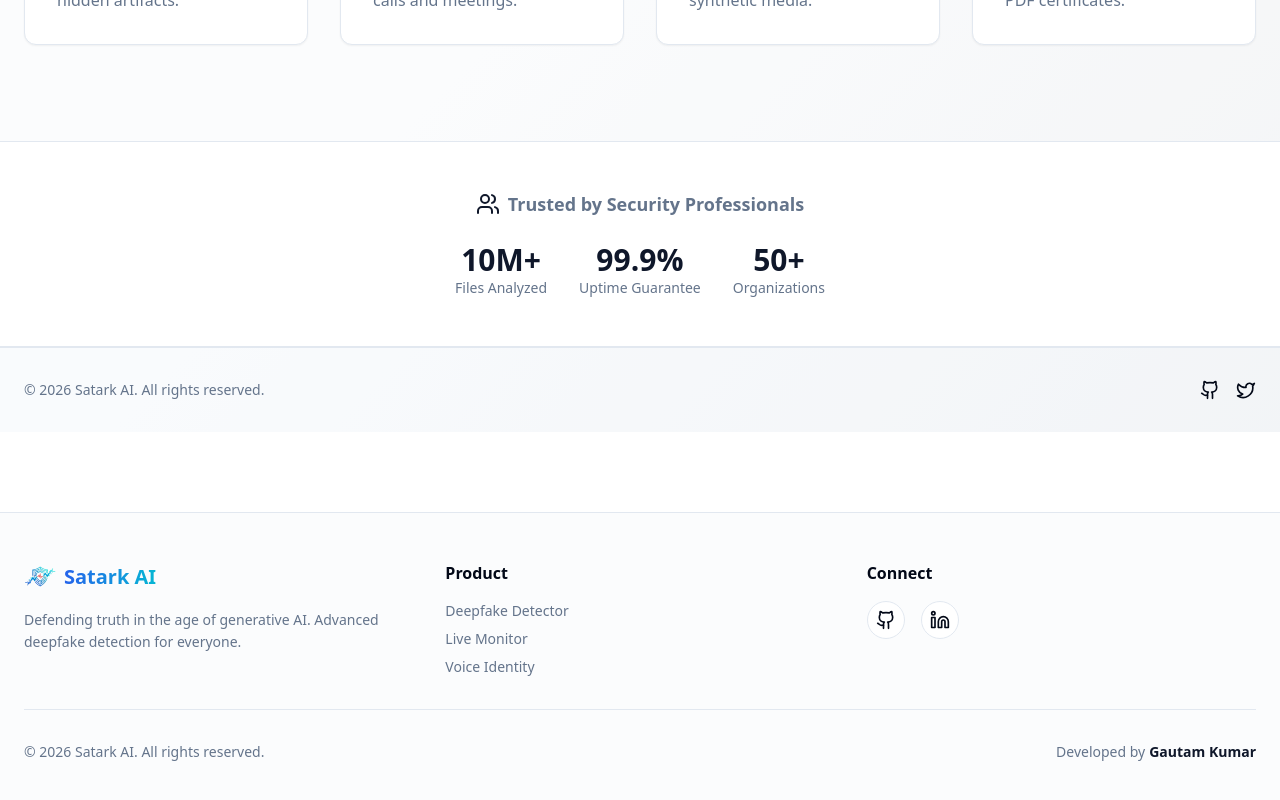
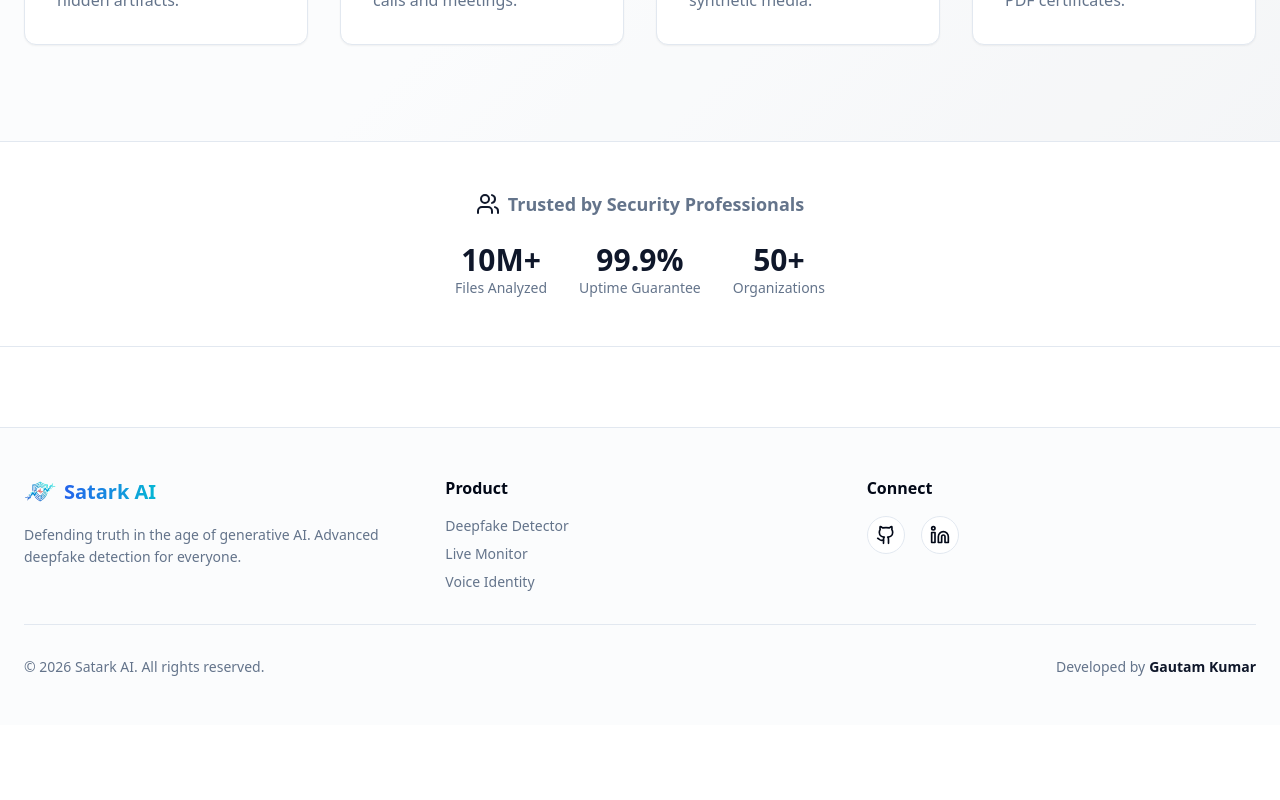
Before and after one commit to theunstopabble/Satark-AI, a React (Vite) app in the folder apps/web/: page / in a window 1280 px wide. Shown: the part 888-1688 px from the top of the page. After the commit the page ends 1613 px from the top, so only its background shows below. Built offline with nearby package versions, Linux system fonts and the light colour scheme.

Commit message:
fix(layout): removed duplicate footer from landing page to use global footer

```diff
--- a/apps/web/src/pages/Landing.tsx
+++ b/apps/web/src/pages/Landing.tsx
@@ -157,36 +157,6 @@
             </div>
           </div>
         </section>
-
-        {/* Footer */}
-        <footer className="py-8 bg-muted/40 border-t">
-          <div className="max-w-7xl mx-auto px-6 flex flex-col md:flex-row items-center justify-between gap-4">
-            <div className="text-sm text-muted-foreground">
-              © {new Date().getFullYear()} Satark AI.{" "}
-              {t("landing.footer.rights")}
-            </div>
-            <div className="flex gap-4">
-              <a
-                href="https://github.com/theunstopabble/Satark-AI"
-                target="_blank"
-                rel="noopener noreferrer"
-                className="hover:text-primary transition-colors"
-                aria-label="GitHub"
-              >
-                <Github size={20} />
-              </a>
-              <a
-                href="https://twitter.com/"
-                target="_blank"
-                rel="noopener noreferrer"
-                className="hover:text-primary transition-colors"
-                aria-label="Twitter"
-              >
-                <Twitter size={20} />
-              </a>
-            </div>
-          </div>
-        </footer>
       </div>
     </>
   );
```
